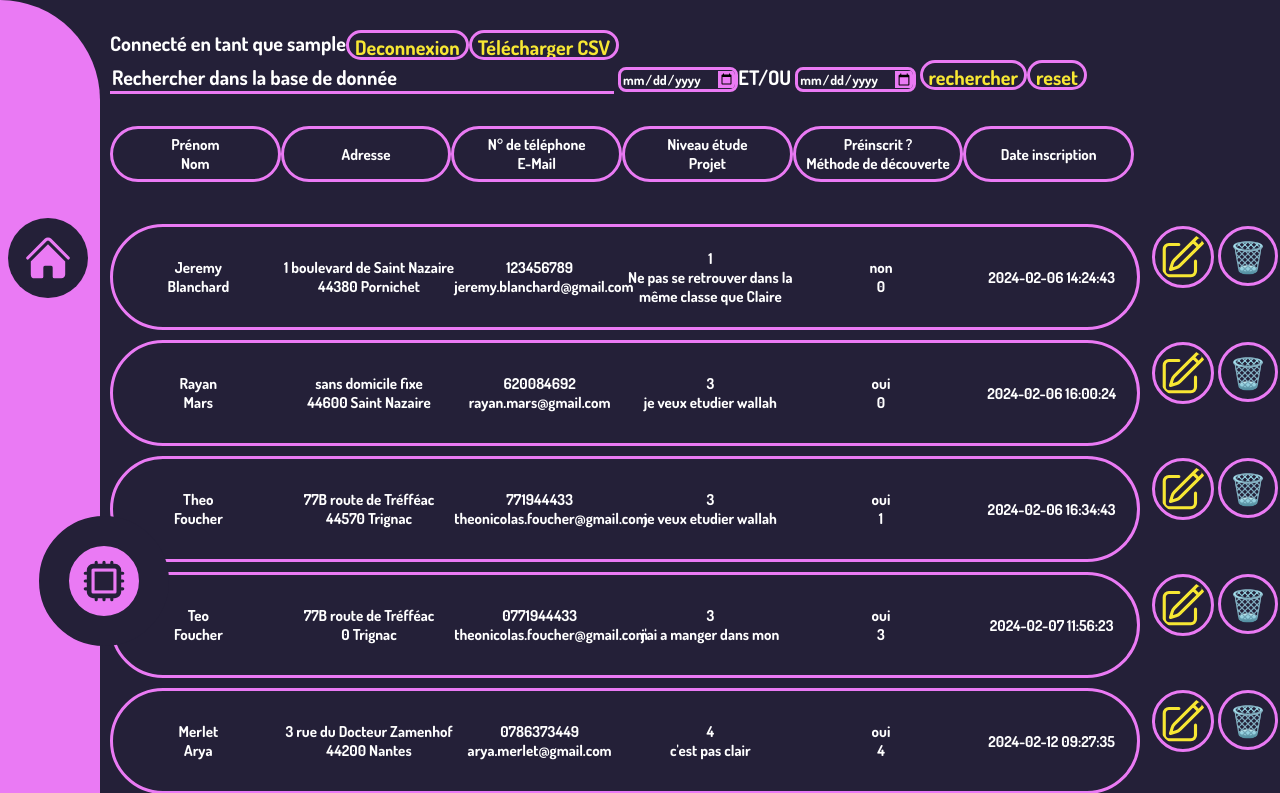
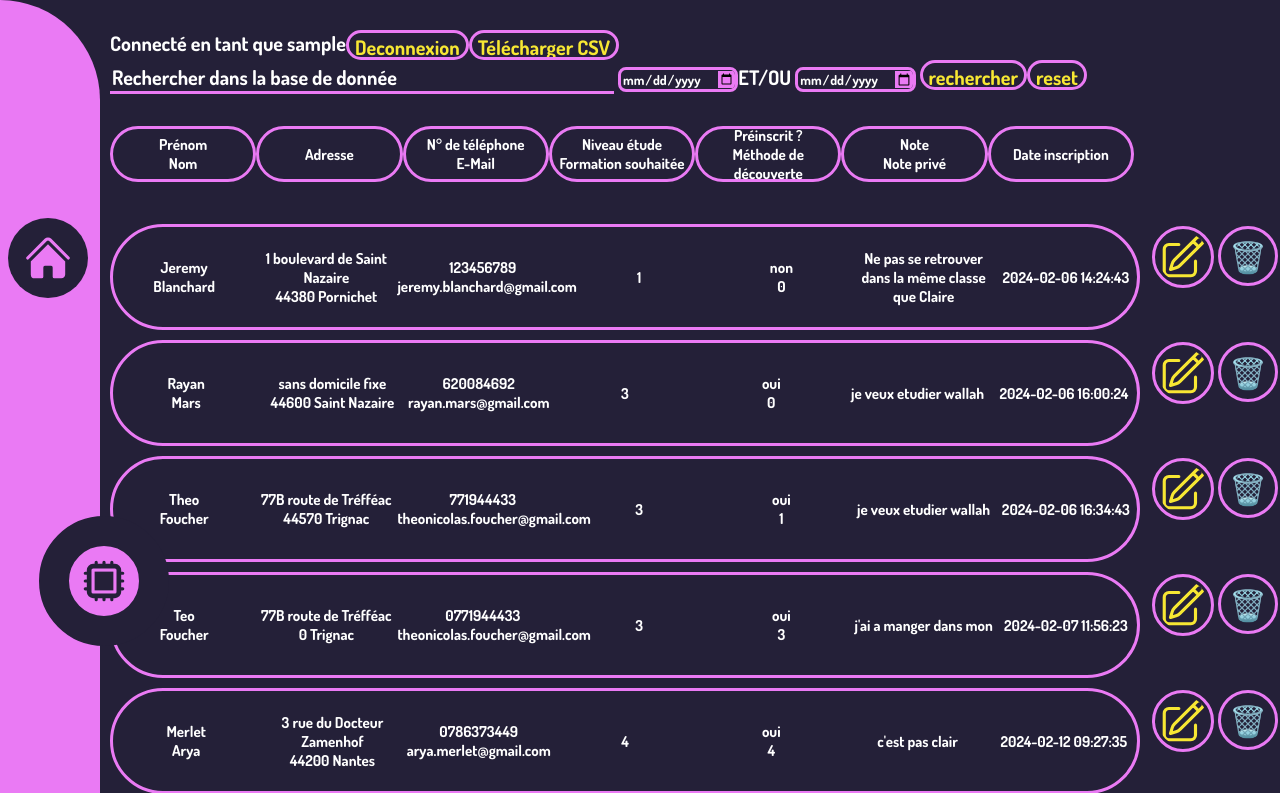
Before and after one commit to Tfoucher5/JPO, a PHP site: page /admin.php in a window 1280 px wide. Shown: the top 793 px of the page. Run offline with PHP 8.4, Linux system fonts and the light colour scheme; a user stored in the database is signed in; data comes from the database, SQL or seed files in the repository; data that the repository does not hold is empty.

Commit message:
ajout colonne admin

```diff
--- a/admin.php
+++ b/admin.php
@@ -53,6 +53,8 @@ if (isset($_POST['download_csv'])) {
             $resultats['projet'],
             $resultats['pre_inscrit'] == '1' ? 'oui' : 'non',
             $resultats['decouverte_IIA'],
+            $resultats['note_prive'],
+            $resultats['formation'],
             '"'. $heure_enregistrement.'"' // Utilisation de l'heure formatée
         ), ";");
     }
@@ -100,7 +102,6 @@ if(isset($_REQUEST['valider']) && $_REQUEST['valider'] == "rechercher") {
     FROM prospect
     WHERE CONCAT(prenom,nom,email,tel,adresse,ville,code_postal,formation,projet,note_prive,pre_inscrit,niveau_etude,decouverte_IIA,heure_enregistrement)
     LIKE '".$keywords."%'".$where;
-    echo $sql;
     $temp = $pdo->query($sql);
     $res = $temp->fetchAll();
     $afficher = "oui";
@@ -237,8 +238,9 @@ if(isset($_REQUEST['valider']) && $_REQUEST['valider'] == "rechercher") {
     <div class="content_line"><span>Prénom</span><span>Nom</span></div>
     <div class="content_line"><span>Adresse</span></div>
     <div class="content_line"><span>N° de téléphone</span><span>E-Mail</span></div>
-    <div class="content_line"><span>Niveau étude</span><span>Projet</span></div>
+    <div class="content_line"><span>Niveau étude</span><span>Formation souhaitée</span></div>
     <div class="content_line"><span>Préinscrit ?</span><span>Méthode de découverte</span></div>
+    <div class="content_line"><span>Note</span><span>Note privé</span></div>
     <div class="content_line"><span>Date inscription</span></div>
     </div>
     </div>
@@ -264,13 +266,14 @@ if(isset($_REQUEST['valider']) && $_REQUEST['valider'] == "rechercher") {
                         <div class="content_line"><div>' . $resultats['prenom'] .'</div><div>'. $resultats['nom'] . '</div></div>
                         <div class="content_line"><div>' . $resultats['adresse'] .'</div><div>'. $resultats['code_postal'] .' '. $resultats['ville'] . '</div></div>
                         <div class="content_line"><div>' . $resultats['tel'] .'</div><div>'. $resultats['email'] . '</div></div>
-                        <div class="content_line"><div>' . $resultats['niveau_etude'] .'</div><div>'. $resultats['projet'] . '</div></div>
+                        <div class="content_line"><div>' . $resultats['niveau_etude'] .'</div><div>'. $resultats['formation'] . '</div></div>
                         <div class="content_line">';if ($resultats['pre_inscrit']== '1') {
                             echo '<div>oui</div>';
                         } else{
                             echo '<div>non</div>';
                         };
                         echo '<div>'.$resultats['decouverte_IIA'] .'</div></div>
+                        <div class="content_line"><div>' . $resultats['projet'] .'</div><div>'. $resultats['note_prive'] . '</div></div>
                         <div class="content_line">'.$resultats['heure_enregistrement'].'</div>
                     </div>
                     </div>';
```
Also changed, not shown: reglage.php (+6 -7 lines).
